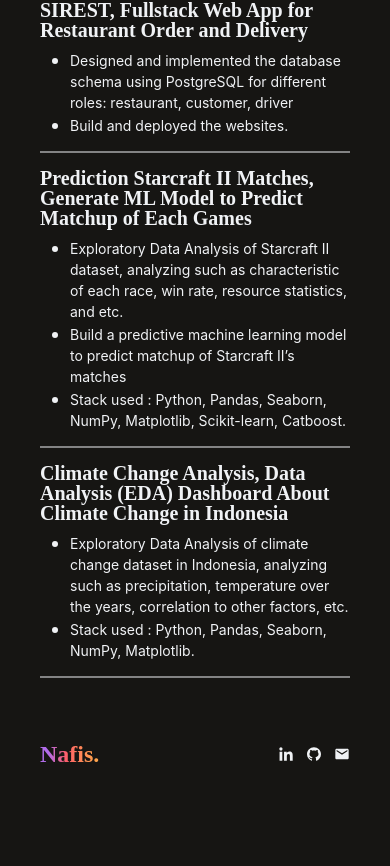
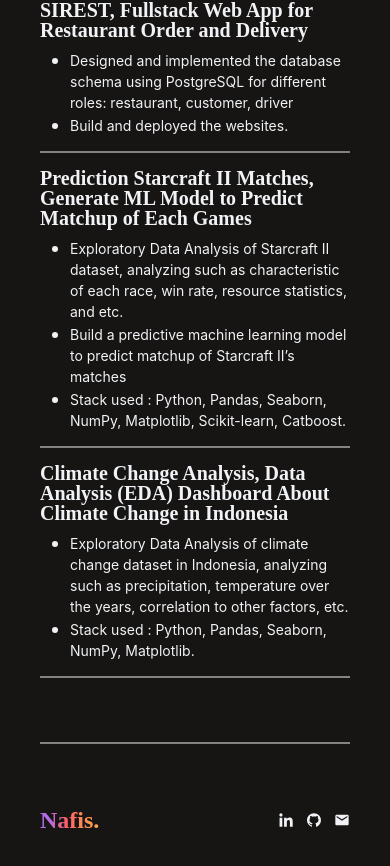
Before and after one commit to nafisazizir/nafisazizi, a React (Create React App) app: page / in a window 390 px wide. Shown: the part 2557-3423 px from the top of the page. Before the commit the page ends 3387 px from the top, so only its background shows below. Built offline with nearby package versions, Linux system fonts and the light colour scheme; grey boxes are pictures that could not be loaded.

Commit message:
feat: add horizontal line on Footer

```diff
--- a/src/components/Footer/Footer.jsx
+++ b/src/components/Footer/Footer.jsx
@@ -7,6 +7,7 @@ import { MdEmail } from "react-icons/md";
 const Footer = () => {
   return (
     <div className="footer">
+      <div className="line-horizontal" />
       <div className="footer-container flex justify-between items-center">
         <h4 className="text-gradient">Nafis.</h4>
         <div className="flex flex-row items-center text-white-primary">
--- a/src/components/Footer/FooterStyle.css
+++ b/src/components/Footer/FooterStyle.css
@@ -1,9 +1,9 @@
 .footer {
-  margin: 64px 0px;
+  margin: 64px 240px 0px;
 }
 
 .footer-container {
-  margin: 0px 240px 0px;
+  margin: 64px 0px;
 }
 
 .icon {
@@ -16,8 +16,12 @@
 }
 
 @media (max-width: 1024px) {
+  .footer {
+    margin: 64px 100px 0px;
+  }
+
   .footer-container {
-    margin: 0px 100px 0px;
+    margin: 64px 0px;
   }
 
   .icon {
@@ -27,13 +31,21 @@
 }
 
 @media (max-width: 768px) {
+  .footer {
+    margin: 64px 80px 0px;
+  }
+
   .footer-container {
-    margin: 0px 80px 0px;
+    margin: 64px 0px;
   }
 }
 
 @media (max-width: 480px) {
+  .footer {
+    margin: 64px 40px 0px;
+  }
+
   .footer-container {
-    margin: 0px 40px 0px;
+    margin: 64px 0px;
   }
 }
```
